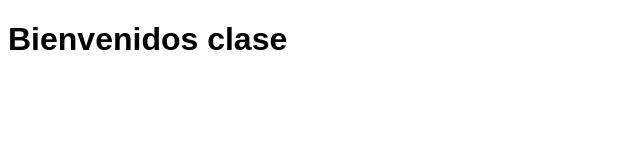
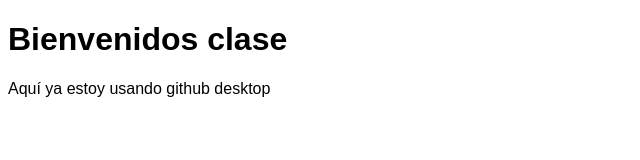
Before and after one commit to mackoolBcamp/clase-gus-DSWF-C8, a plain HTML site: page index.html in a window 1280 px wide. Shown: the whole page, without its empty margins (0-640 px from the left). Drawn offline with Linux system fonts and the light colour scheme.

Commit message:
Primer commit desde github desktop
Sin desc.

```diff
--- a/index.html
+++ b/index.html
@@ -9,5 +9,6 @@
   </head>
   <body>
     <h1>Bienvenidos clase</h1>
+    <p>Aquí ya estoy usando github desktop</p>
   </body>
 </html>
```
